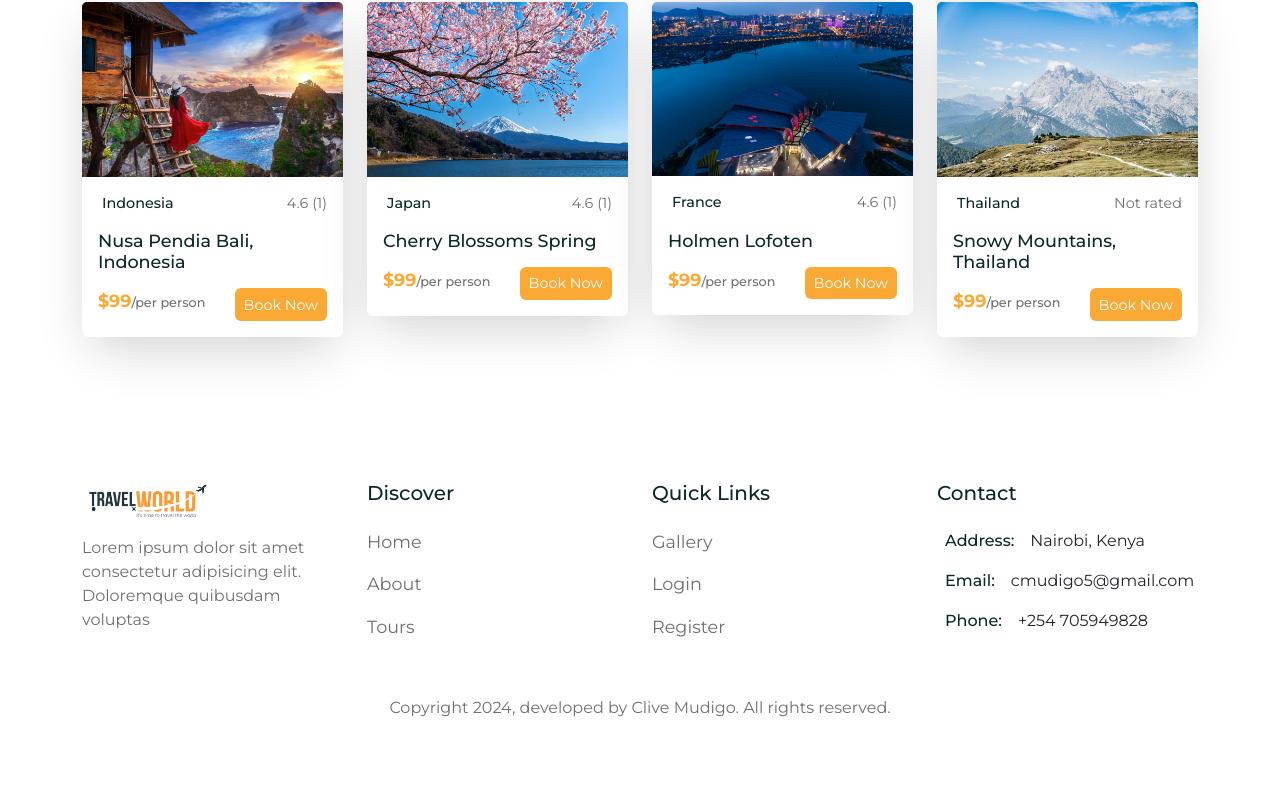
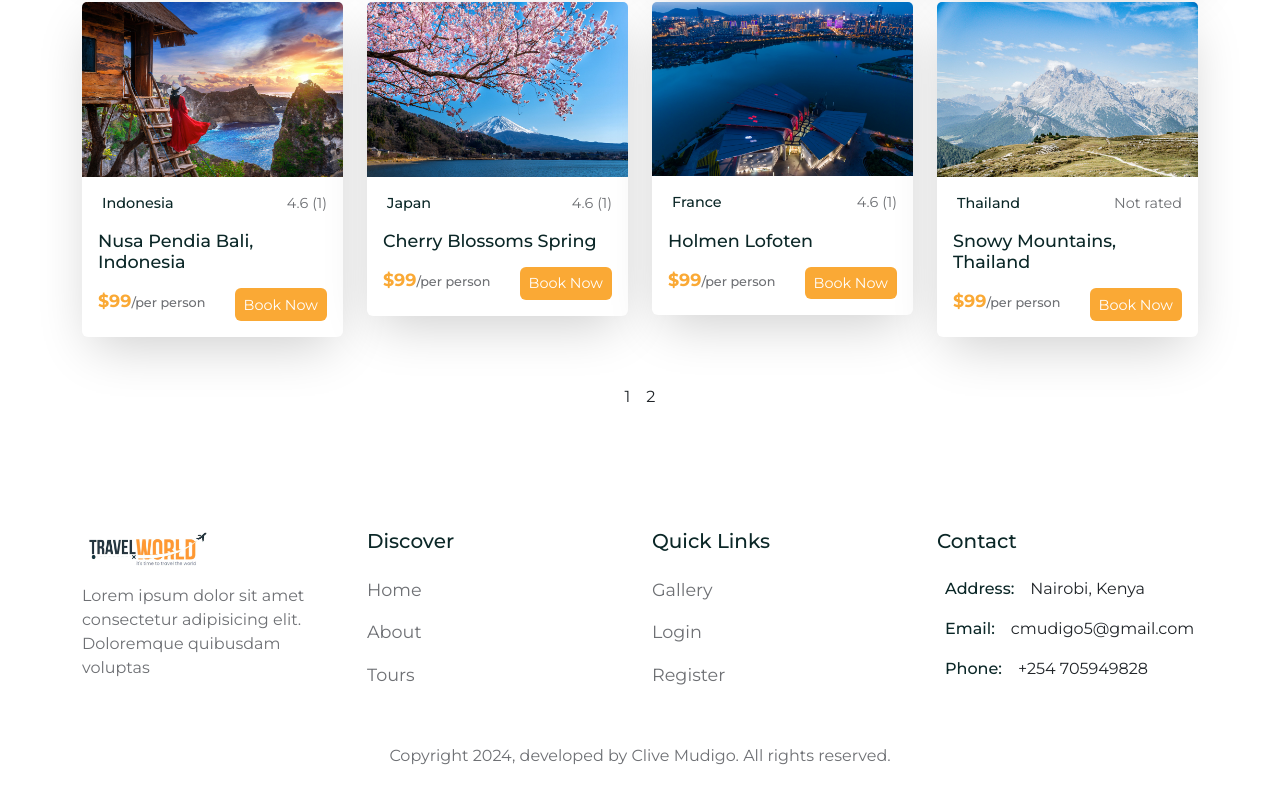
Before and after one commit to CLIFF-MUDIGO/tour-management, a React (Create React App) app in the folder frontend/: page /tours in a window 1280 px wide. Shown: the part 961-1765 px from the top of the page. Before the commit the page ends 1727 px from the top, so only its background shows below. Built offline with nearby package versions, Linux system fonts and the light colour scheme; the HTML template or start-up script is replaced by a standard one; a web font is replaced by a local one.

Commit message:
:construction: work in progress

```diff
--- a/frontend/src/Pages/Tours.jsx
+++ b/frontend/src/Pages/Tours.jsx
@@ -1,4 +1,4 @@
-import React from 'react';
+import React, { useState , useEffect} from 'react';
 import CommonSection from '../shared/CommonSection';
 import '../styles/tour.css';
 
@@ -9,6 +9,12 @@ import Newsletter from './../shared/Newsletter';
 import { Container, Row, Col } from 'reactstrap';
 
 const Tours = () => {
+  const [pageCount, setPageCount] = useState(0);
+const [page, setPage] = useState(0);
+useEffect(() => {
+  const pages = Math.ceil(5 / 4); //replace it with backend data count
+  setPageCount(pages);
+}, [page]);
   return (
     <>
       <CommonSection title={"All Tours"}/>
@@ -30,6 +36,19 @@ const Tours = () => {
               </Col>
             ))}
             <Col lg='12'>
+              <div className='pagination d-flex align-items-center justify-content-center gap-3 mt-4'>
+                {[...Array(pageCount).keys()].map((number) => (
+                  <span
+                    key={number}
+                    onClick={() => setPage(number)}
+                    className={page === number ? 'active__page' : ''}
+
+                  >
+                    {number + 1}
+                  </span>
+                ))}
+
+              </div>
             </Col>
           </Row>
         </Container>
--- a/frontend/src/styles/tour.css
+++ b/frontend/src/styles/tour.css
@@ -0,0 +1,3 @@
+.pagination span{
+
+}
```
